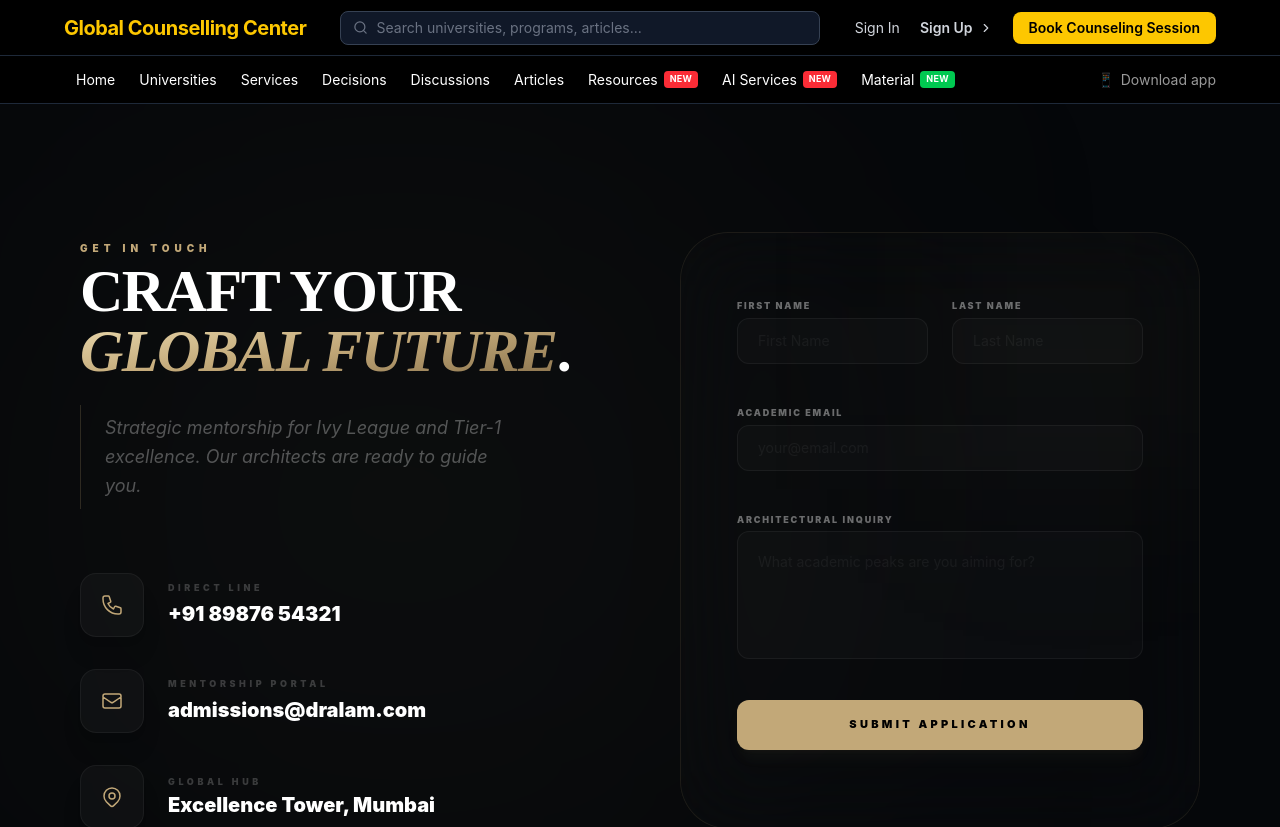
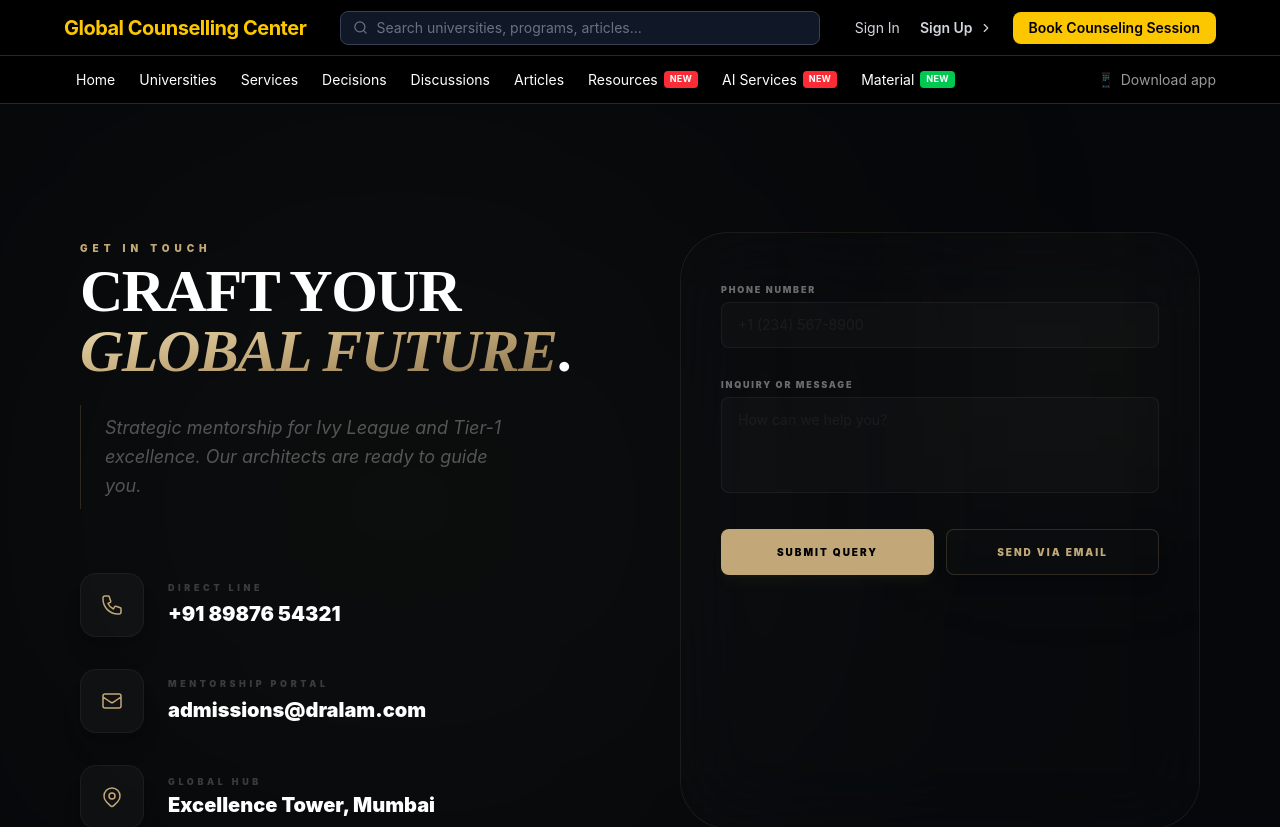
Before and after one commit to techaryahs/Study-Abroad, a Next.js app in the folder frontend/: page /contact in a window 1280 px wide. Shown: the top 827 px of the page. Built offline with nearby package versions, Linux system fonts and the light colour scheme.

Commit message:
contact page

```diff
--- a/frontend/app/contact/page.tsx
+++ b/frontend/app/contact/page.tsx
@@ -9,11 +9,27 @@ import { Suspense } from "react";
 function ContactContent() {
   const searchParams = useSearchParams();
   const service = searchParams.get("service");
+  const [phone, setPhone] = useState("");
   const [inquiry, setInquiry] = useState("");
+
+  const handleEmail = () => {
+    const subject = encodeURIComponent("Consulting Inquiry");
+    const body = encodeURIComponent(`Phone: ${phone}\n\nInquiry:\n${inquiry}`);
+
+    // Attempt default mail client
+    window.location.href = `mailto:admissions@dralam.com?subject=${subject}&body=${body}`;
+
+    // If browser doesn't lose focus to a Mail App after 600ms, assume failure and open Gmail Web
+    setTimeout(() => {
+        if (document.hasFocus()) {
+            window.open(`https://mail.google.com/mail/?view=cm&fs=1&to=admissions@dralam.com&su=${subject}&body=${body}`, '_blank');
+        }
+    }, 600);
+  };
 
   useEffect(() => {
     if (service) {
-      setInquiry(`I am interested in the ${service.replace("-", " ")} service node. Specifically, I would like to discuss my candidacy for...`);
+      setInquiry(`I am interested in the ${service.replace(/-/g, " ")} service. Specifically, I would like to discuss...`);
     }
   }, [service]);
 
@@ -38,6 +54,10 @@ function ContactContent() {
   };
 
   return (
+    <main className="bg-dark-950 text-white min-h-screen relative overflow-hidden">
+      {/* Background ambient light */}
+      <div className="absolute top-0 left-0 w-[800px] h-[800px] bg-gold-500/5 blur-[200px] rounded-full pointer-events-none"></div>
+
       <div className="max-w-7xl mx-auto px-8 md:px-20 pt-24 pb-16 md:pt-32 md:pb-24 grid lg:grid-cols-2 gap-20 relative z-10">
         {/* LEFT CONTACT INFO */}
         <motion.div
@@ -108,57 +128,55 @@ function ContactContent() {
           style={{ perspective: 1000 }}
           viewport={{ once: true }}
           transition={{ duration: 1.2, ease: [0.16, 1, 0.3, 1] }}
-        className="glass-card p-10 md:p-14 space-y-8 bg-white/[0.01] border-gold-500/10 transform-gpu relative"
+          className="glass-card p-8 md:p-10 space-y-5 bg-white/[0.01] border-gold-500/10 transform-gpu relative"
         >
           <div className="absolute top-0 right-0 w-64 h-64 bg-gold-500/5 blur-[100px] -z-10 pointer-events-none"></div>
 
-        <div className="grid grid-cols-2 gap-6">
-          <div className="space-y-2">
-            <label className="text-[9px] font-black uppercase tracking-[0.2em] text-white/40 group-hover:text-gold-500 transition-colors">First Name</label>
-            <input type="text" className="w-full bg-white/[0.02] border border-white/5 rounded-xl px-5 py-3 focus:border-gold-500 outline-none transition-all duration-500 placeholder:text-white/5 text-sm" placeholder="First Name" />
-          </div>
-          <div className="space-y-2">
-            <label className="text-[9px] font-black uppercase tracking-[0.2em] text-white/40 group-hover:text-gold-500 transition-colors">Last Name</label>
-            <input type="text" className="w-full bg-white/[0.02] border border-white/5 rounded-xl px-5 py-3 focus:border-gold-500 outline-none transition-all duration-500 placeholder:text-white/5 text-sm" placeholder="Last Name" />
-          </div>
+          <div className="space-y-1.5">
+            <label className="text-[9px] font-black uppercase tracking-[0.2em] text-white/40 group-hover:text-gold-500 transition-colors">Phone Number</label>
+            <input
+              type="tel"
+              value={phone}
+              onChange={(e) => setPhone(e.target.value)}
+              className="w-full bg-white/[0.02] border border-white/5 rounded-lg px-4 py-3 focus:border-gold-500 outline-none transition-all duration-500 placeholder:text-white/5 text-sm"
+              placeholder="+1 (234) 567-8900"
+            />
           </div>
 
-        <div className="space-y-2">
-          <label className="text-[9px] font-black uppercase tracking-[0.2em] text-white/40 group-hover:text-gold-500 transition-colors">Academic Email</label>
-          <input type="email" className="w-full bg-white/[0.02] border border-white/5 rounded-xl px-5 py-3 focus:border-gold-500 outline-none transition-all duration-500 placeholder:text-white/5 text-sm" placeholder="your@email.com" />
-        </div>
-
-        <div className="space-y-2">
-          <label className="text-[9px] font-black uppercase tracking-[0.2em] text-white/40 group-hover:text-gold-500 transition-colors">Architectural Inquiry</label>
+          <div className="space-y-1.5">
+            <label className="text-[9px] font-black uppercase tracking-[0.2em] text-white/40 group-hover:text-gold-500 transition-colors">Inquiry or Message</label>
             <textarea
               value={inquiry}
               onChange={(e) => setInquiry(e.target.value)}
-            className="w-full bg-white/[0.02] border border-white/5 rounded-xl px-5 py-5 h-32 focus:border-gold-500 outline-none transition-all duration-500 resize-none placeholder:text-white/5 text-sm"
-            placeholder="What academic peaks are you aiming for?"
+              className="w-full bg-white/[0.02] border border-white/5 rounded-lg px-4 py-3 h-24 focus:border-gold-500 outline-none transition-all duration-500 resize-none placeholder:text-white/5 text-sm"
+              placeholder="How can we help you?"
             />
           </div>
+          <div className="grid grid-cols-2 gap-3 pt-2">
+            <button className="btn-gold w-full text-center py-3.5 rounded-lg text-[10px] uppercase tracking-[0.2em] font-black shadow-lg shadow-gold-500/5 hover:shadow-gold-500/20 active:scale-95 transition-all duration-500">
+              Submit Query
+            </button>
 
-        <button className="btn-gold w-full text-center py-4 text-[11px] uppercase tracking-[0.3em] font-black shadow-lg shadow-gold-500/5 hover:shadow-gold-500/20 active:scale-95 transition-all duration-500">
-          Submit Application
+            <button
+              onClick={(e) => {
+                e.preventDefault();
+                handleEmail();
+              }}
+              className="btn-outline-gold flex items-center justify-center w-full h-full rounded-lg text-center py-3.5 text-[10px] uppercase tracking-[0.2em] font-black shadow-lg active:scale-95 transition-all duration-500"
+            >
+              Send via Email
             </button>
+          </div>
         </motion.div>
       </div>
+    </main>
   );
 }
 
 export default function ContactPage() {
   return (
-    <main className="bg-dark-950 text-white min-h-screen relative overflow-hidden">
-      {/* Background ambient light */}
-      <div className="absolute top-0 left-0 w-[800px] h-[800px] bg-gold-500/5 blur-[200px] rounded-full pointer-events-none"></div>
-
-      <Suspense fallback={
-        <div className="flex items-center justify-center min-h-[60rem]">
-           <div className="w-8 h-8 border-2 border-gold-500/20 border-t-gold-500 rounded-full animate-spin" />
-        </div>
-      }>
+    <Suspense fallback={<div className="min-h-screen bg-dark-950 flex items-center justify-center font-black text-gold-500 tracking-widest uppercase">Loading Portal...</div>}>
       <ContactContent />
     </Suspense>
-    </main>
   );
 }
```
Lines whose indentation alone changed are shown as unchanged.
